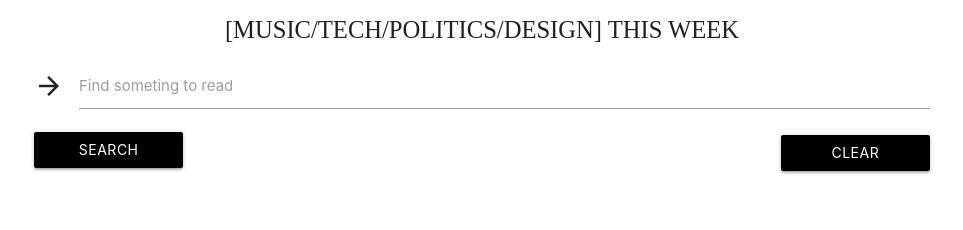
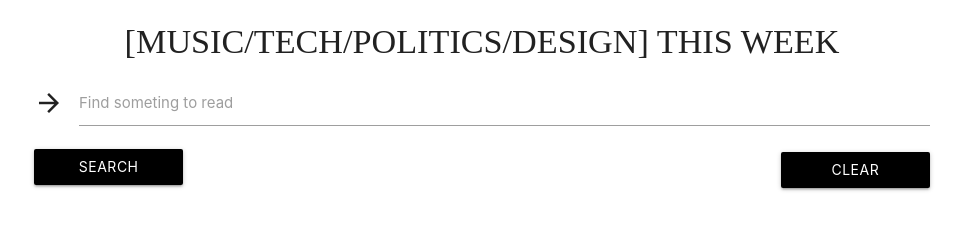
Before and after one commit to myexistance/MTVnews, a website: page index.html in a window 1280 px wide. Shown: the whole page, without its empty margins (158-1121 px from the left). Drawn offline with nearby package versions, Linux system fonts and the light colour scheme.

Commit message:
viewport added

```diff
--- a/index.html
+++ b/index.html
@@ -2,6 +2,7 @@
 <html>
   <head>
     <title>News Api</title>
+    <meta name="viewport" content="width=device-width, initial-scale=1.0">
     <link href="https://fonts.googleapis.com/icon?family=Material+Icons" rel="stylesheet">
     <link rel="stylesheet" href="https://cdnjs.cloudflare.com/ajax/libs/materialize/1.0.0/css/materialize.min.css">
     <link rel="stylesheet" href="css/joonstyle.css">
@@ -11,7 +12,7 @@
 
     <div class="container">
 
-      <h5 class="center" style="margin-bottom:20px; font-family: 'Montserrat';">[MUSIC/TECH/POLITICS/DESIGN] THIS WEEK</i></h5>
+      <h4 class="center" style="margin-bottom:20px; font-family: 'Montserrat';">[MUSIC/TECH/POLITICS/DESIGN] THIS WEEK</i></h4>
 
       <form>
           <div class="input-field">
```
